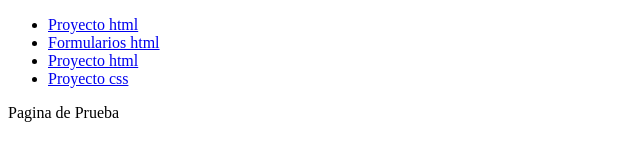
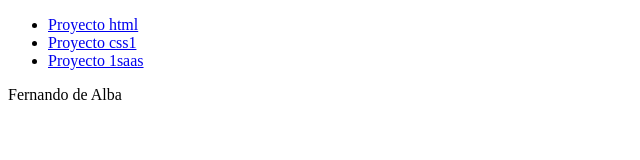
Before and after one commit to RoyalMasterDevs/jorgada18, a plain HTML site: page index.html in a window 1280 px wide. Shown: the whole page, without its empty margins (0-640 px from the left). Drawn offline with Linux system fonts and the light colour scheme.

Commit message:
Index Modified

```diff
--- a/index.html
+++ b/index.html
@@ -10,15 +10,15 @@
     <header>
         <nav>
             <ul>
-                <li><a target="_blank" href="./">Proyecto html</a></li>
-                <li><a target="_blank" href="./Portafolio/html/Formularios.html">Formularios html</a></li>
-                <li><a target="_blank" href="./Portafolio/html/tablas.html">Proyecto html</a></li>
-                <li><a target="_blank" href="./Portafolio/CSS/index.html">Proyecto css</a></li>
+                <li><a target="_blank" href="./html/index.html">Proyecto html</a></li>
+                <li><a target="_blank" href="./CSS/index.html">Proyecto css1</a></li>
+                <li><a target="_blank" href="./1sass/index.html">Proyecto 1saas</a></li>
+                <!-- <li><a target="_blank" href="./Portafolio/CSS/index.html">Proyecto css</a></li> -->
             </ul>
         </nav>
     </header>
     <main></main>
-    <footer>Pagina de Prueba</footer>
+    <footer>Fernando de Alba</footer>
 
 </body>
 </html>
```
Also changed, not shown: html/index.html (+1 -1 lines).
